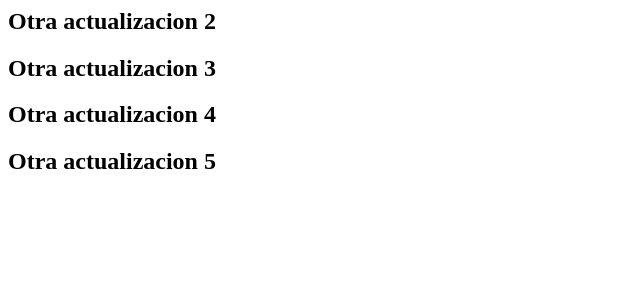
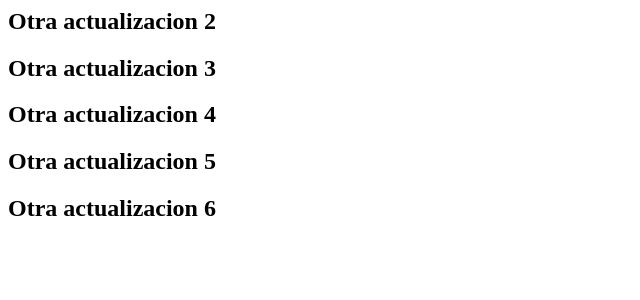
Before and after one commit to Varo1234/Gestor_de_cobranza, a Django app: page / in a window 1280 px wide. Shown: the part 179-479 px from the top of the page, without its empty margins (0-640 px from the left). Run offline with Django 4.2, Linux system fonts and the light colour scheme.

Commit message:
Otra actualizacion de prueba 6

```diff
--- a/gestor_cobranza/main/templates/home.html
+++ b/gestor_cobranza/main/templates/home.html
@@ -8,6 +8,7 @@
   <h2>Otra actualizacion 3</h2>
   <h2>Otra actualizacion 4</h2>
   <h2>Otra actualizacion 5</h2>
+  <h2>Otra actualizacion 6</h2>
 
 
 {% endblock %}
```
